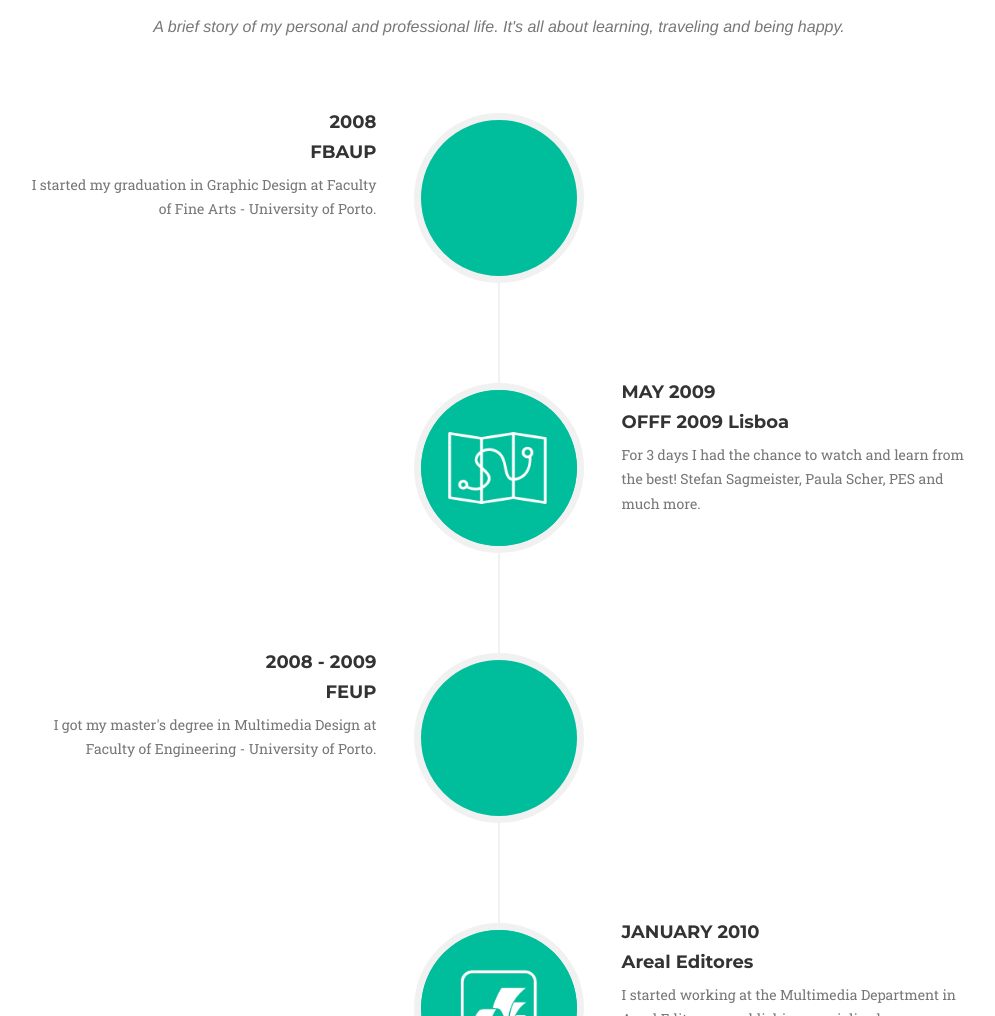
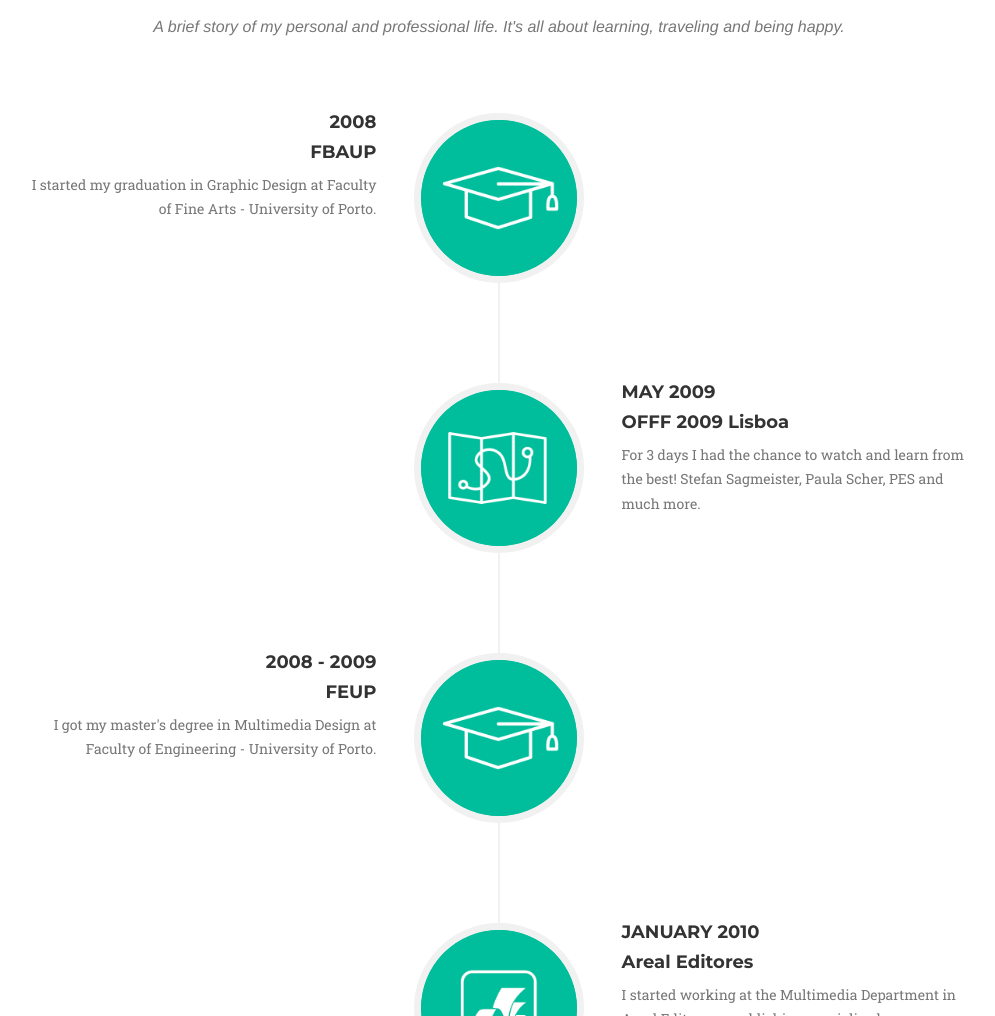
Before and after one commit to filipagoncalves/filipagoncalves.github.io, a website: page index.html in a window 1280 px wide. Shown: the part 2640-3656 px from the top of the page, without its empty margins (141-1136 px from the left). Drawn offline with nearby package versions, Linux system fonts and the light colour scheme; a web font is replaced by a local one.

Commit message:
Update index.html

```diff
--- a/index.html
+++ b/index.html
@@ -235,7 +235,7 @@
                     <ul class="timeline">
                         <li>
                             <div class="timeline-image">
-                                <img class="img-circle img-responsive" src="img/about/1.png" alt="">
+                                <img class="img-circle img-responsive" src="img/about/3.png" alt="">
                             </div>
                             <div class="timeline-panel">
                                 <div class="timeline-heading">
@@ -263,7 +263,7 @@
                         </li>
                         <li>
                             <div class="timeline-image">
-                                <img class="img-circle img-responsive" src="img/about/1.png" alt="">
+                                <img class="img-circle img-responsive" src="img/about/3.png" alt="">
                             </div>
                             <div class="timeline-panel">
                                 <div class="timeline-heading">
```
